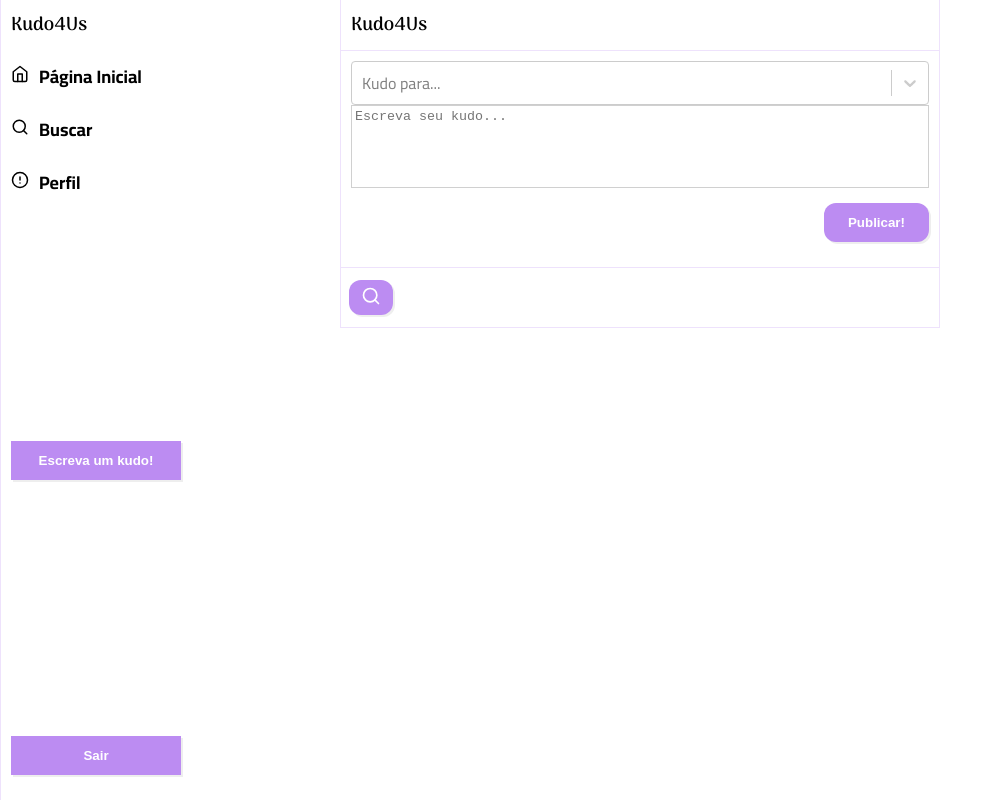
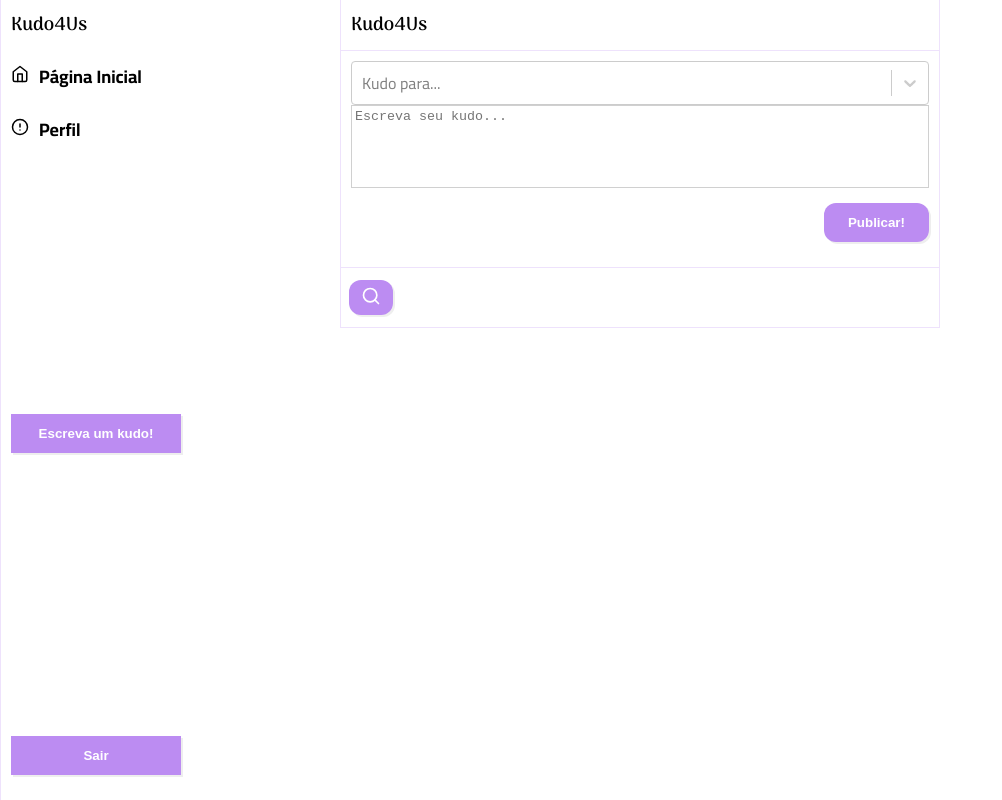
Before and after one commit to Augustonildo/kudo-cards, a React (Create React App) app in the folder front/: page / in a window 1280 px wide. Shown: the whole page, without its empty margins (0-1002 px from the left). Built offline with nearby package versions, Linux system fonts and the light colour scheme; no server answers; sample sign-in values are in the browser's storage.

Commit message:
Removed search from sidebar

```diff
--- a/front/src/components/sidebar/Sidebar.jsx
+++ b/front/src/components/sidebar/Sidebar.jsx
@@ -1,5 +1,5 @@
 import { Link } from 'react-router-dom';
-import { FiHome, FiSearch, FiAlertCircle } from 'react-icons/fi';
+import { FiHome, FiAlertCircle } from 'react-icons/fi';
 import Logo from '../logo/Logo';
 import styles from './Sidebar.module.css';
 import useAuth from '../../hooks/useAuth/useAuth';
@@ -16,12 +16,6 @@ export default function Sidebar() {
             <FiHome />
           </span>
           <span>Página Inicial</span>
-        </div>
-        <div className={styles.menuItem}>
-          <span className={styles.menuItemIcon}>
-            <FiSearch />
-          </span>
-          <span>Buscar</span>
         </div>
         <Link to="/profile" className={styles.menuItem}>
           <span className={styles.menuItemIcon}>
```
